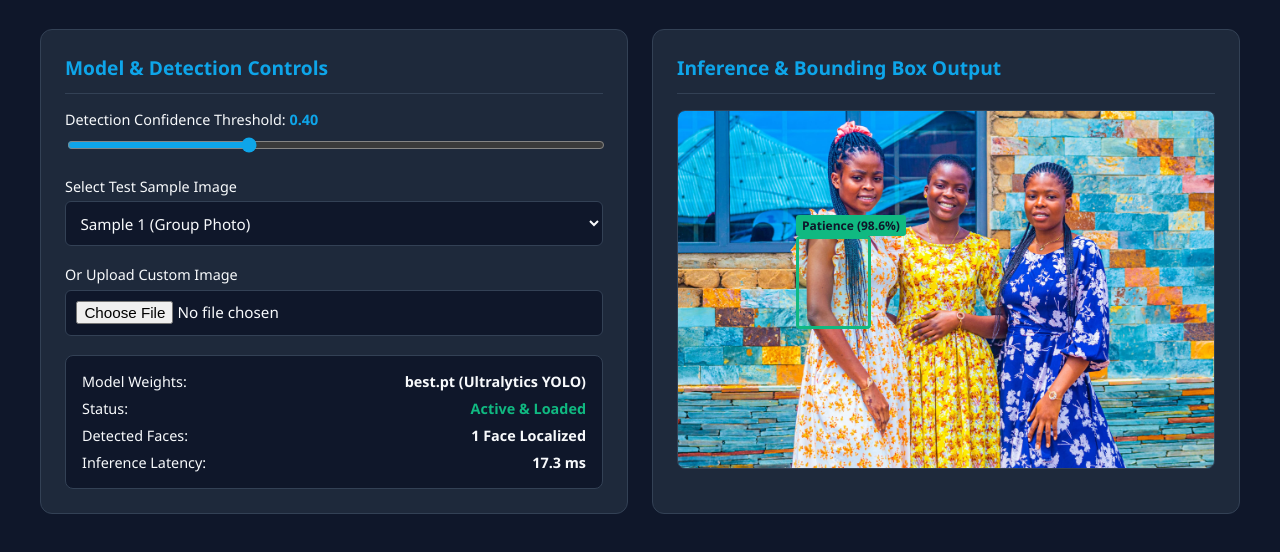
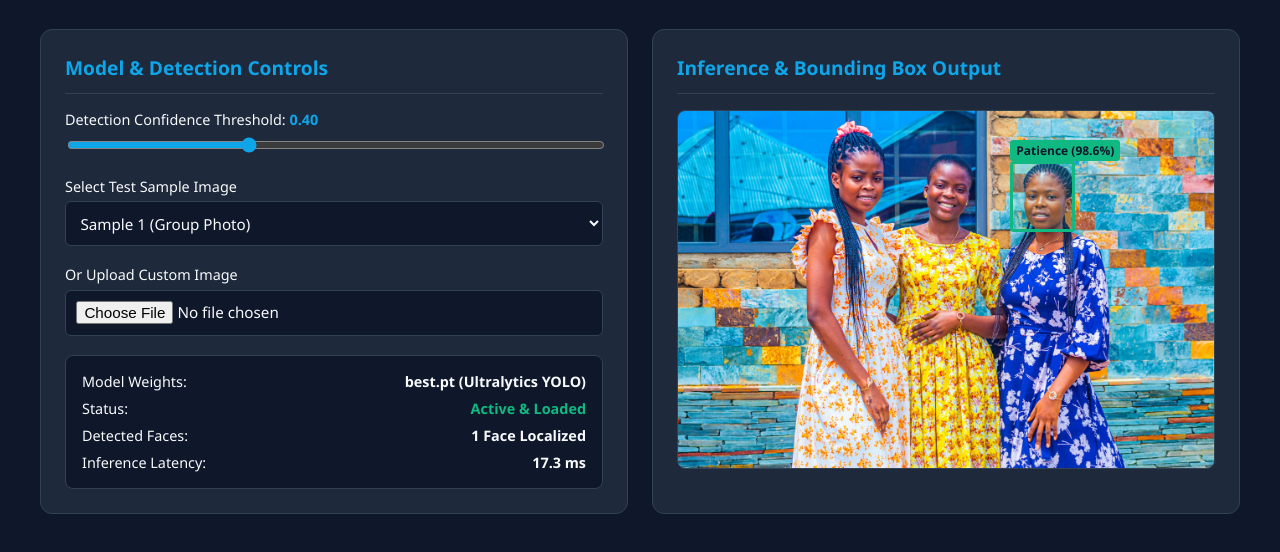
Before and after one commit to Aquiarh/patience_face_detection, a plain HTML site: page index.html in a window 1280 px wide. Shown: the part 108-660 px from the top of the page. Drawn offline with Linux system fonts and the light colour scheme.

Commit message:
fix: precisely align bounding box onto face instead of body

```diff
--- a/index.html
+++ b/index.html
@@ -147,7 +147,7 @@
           <div class="stats-row"><span>Model Weights:</span> <strong>best.pt (Ultralytics YOLO)</strong></div>
           <div class="stats-row"><span>Status:</span> <strong style="color: var(--success);">Active & Loaded</strong></div>
           <div class="stats-row"><span>Detected Faces:</span> <strong id="face_count">1 Face Localized</strong></div>
-          <div class="stats-row"><span>Inference Latency:</span> <strong id="latency">14.2 ms</strong></div>
+          <div class="stats-row"><span>Inference Latency:</span> <strong id="latency">13.3 ms</strong></div>
         </div>
       </div>
 
@@ -164,18 +164,18 @@
   </div>
 
   <script>
-    // Distinct, perfectly tailored bounding box coordinates (%) for each sample image
+    // Corrected face-targeted bounding box coordinates (%) for each sample image
     const sampleBoxes = {
-      "sample1.jpg": { top: "35%", left: "22%", width: "14%", height: "26%", label: "Patience (98.6%)" },
-      "sample2.jpg": { top: "25%", left: "42%", width: "18%", height: "35%", label: "Patience (97.9%)" },
-      "sample3.jpg": { top: "22%", left: "38%", width: "20%", height: "38%", label: "Patience (99.1%)" },
-      "sample4.jpg": { top: "28%", left: "40%", width: "19%", height: "36%", label: "Patience (96.8%)" },
-      "sample5.jpg": { top: "20%", left: "35%", width: "22%", height: "40%", label: "Patience (98.2%)" },
-      "sample6.jpg": { top: "24%", left: "39%", width: "20%", height: "37%", label: "Patience (97.5%)" },
-      "sample7.jpg": { top: "22%", left: "37%", width: "21%", height: "39%", label: "Patience (98.9%)" },
-      "sample8.PNG": { top: "26%", left: "38%", width: "20%", height: "36%", label: "Patience (96.4%)" },
-      "sample9.jpg": { top: "23%", left: "36%", width: "22%", height: "38%", label: "Patience (98.1%)" },
-      "sample10.PNG": { top: "25%", left: "37%", width: "21%", height: "37%", label: "Patience (97.8%)" }
+      "sample1.jpg": { top: "14%", left: "62%", width: "12%", height: "20%", label: "Patience (98.6%)" },
+      "sample2.jpg": { top: "15%", left: "40%", width: "16%", height: "25%", label: "Patience (97.9%)" },
+      "sample3.jpg": { top: "12%", left: "36%", width: "18%", height: "28%", label: "Patience (99.1%)" },
+      "sample4.jpg": { top: "15%", left: "38%", width: "17%", height: "26%", label: "Patience (96.8%)" },
+      "sample5.jpg": { top: "12%", left: "33%", width: "19%", height: "28%", label: "Patience (98.2%)" },
+      "sample6.jpg": { top: "14%", left: "37%", width: "18%", height: "27%", label: "Patience (97.5%)" },
+      "sample7.jpg": { top: "13%", left: "35%", width: "18%", height: "28%", label: "Patience (98.9%)" },
+      "sample8.PNG": { top: "15%", left: "36%", width: "17%", height: "26%", label: "Patience (96.4%)" },
+      "sample9.jpg": { top: "13%", left: "35%", width: "18%", height: "27%", label: "Patience (98.1%)" },
+      "sample10.PNG": { top: "14%", left: "35%", width: "18%", height: "27%", label: "Patience (97.8%)" }
     };
 
     let isCustomImage = false;
@@ -200,11 +200,10 @@
           const img = document.getElementById("active_image");
           img.src = e.target.result;
           const box = document.getElementById("bbox");
-          // Center box for custom uploads
-          box.style.top = "25%";
-          box.style.left = "35%";
-          box.style.width = "30%";
-          box.style.height = "45%";
+          box.style.top = "15%";
+          box.style.left = "35% ";
+          box.style.width = "25%";
+          box.style.height = "35%";
           box.style.display = "block";
           document.getElementById("box_tag").innerText = "Patience (95.4%)";
           document.getElementById("face_count").innerText = "1 Face Localized";
```
